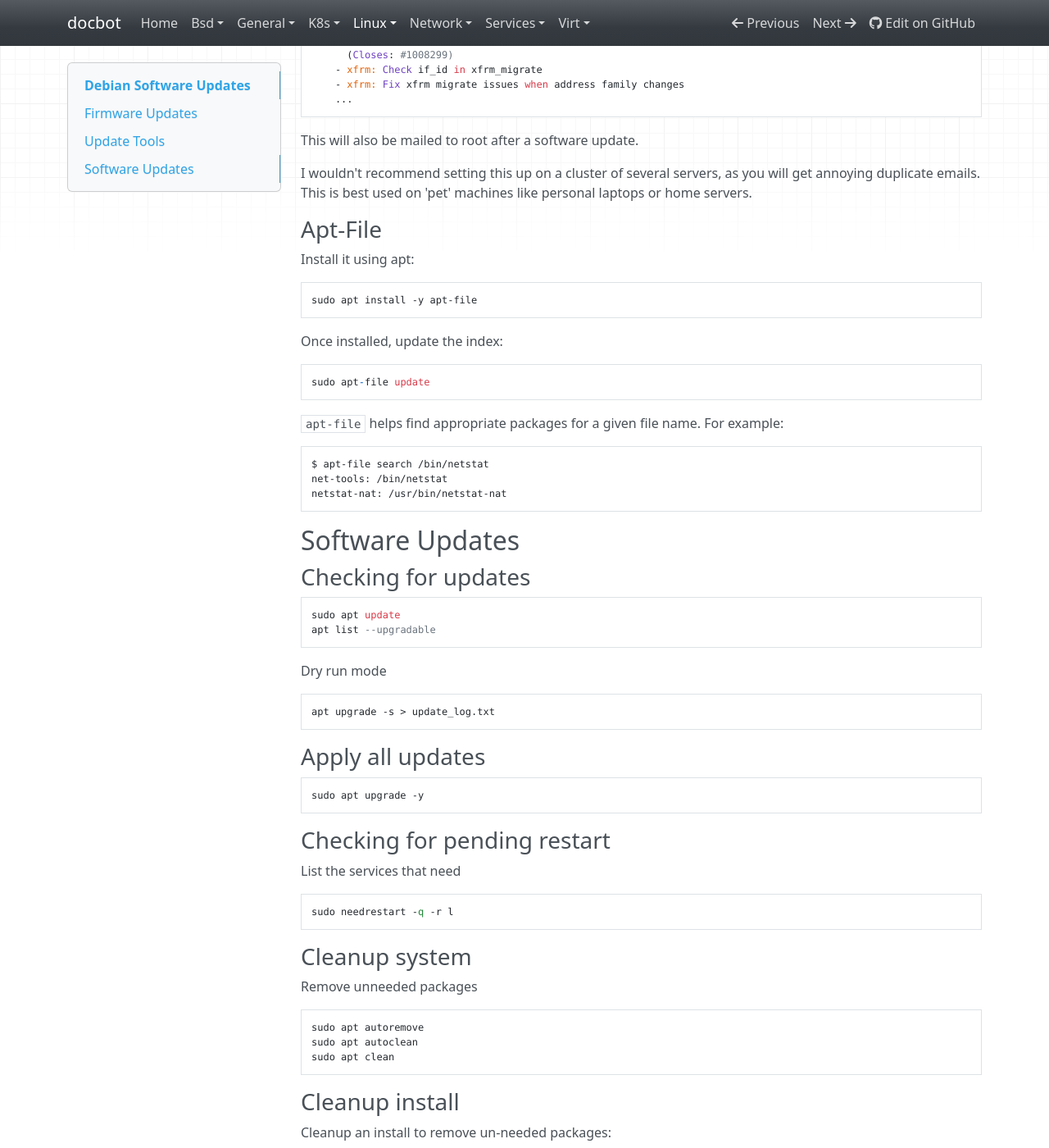
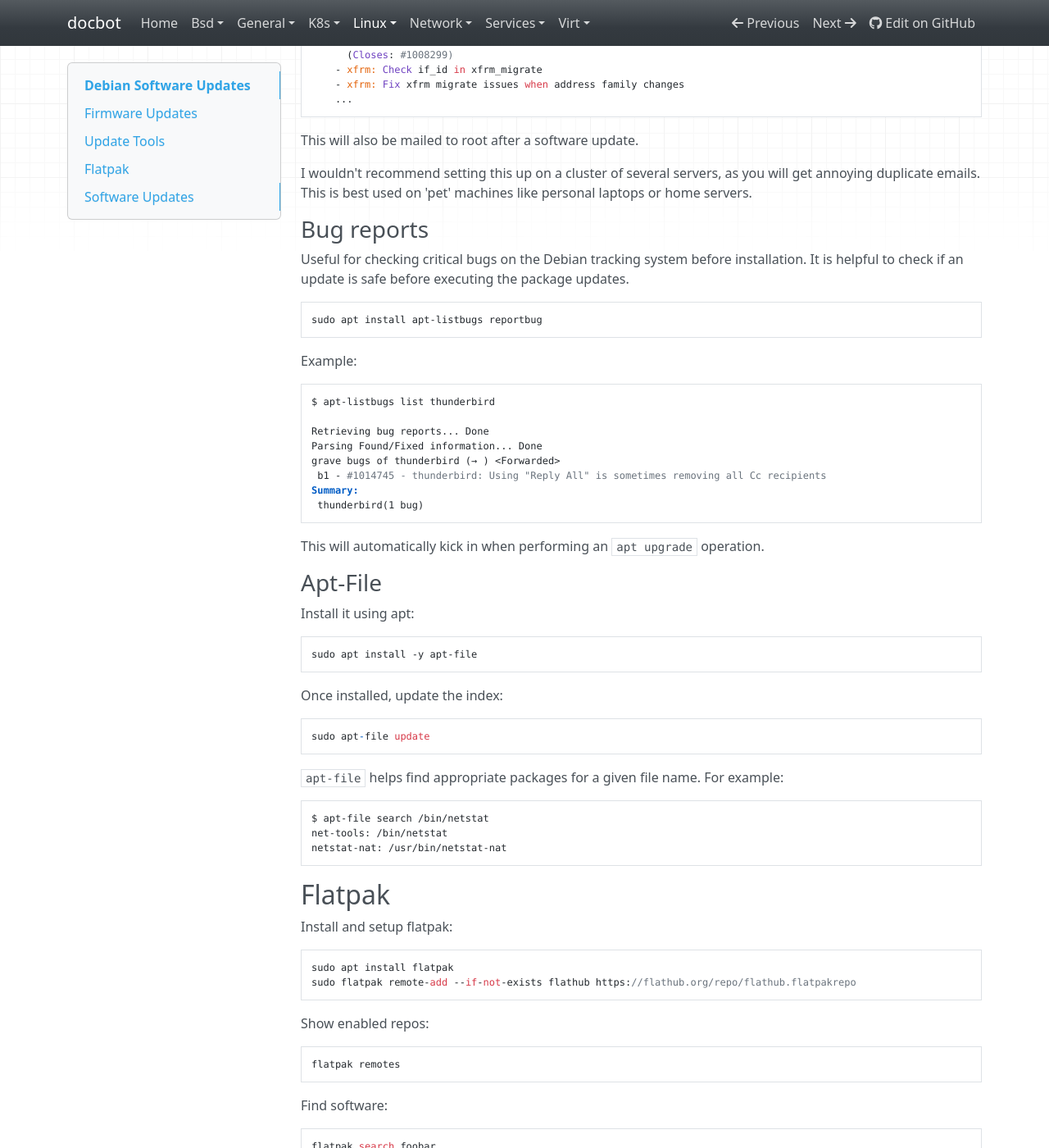
Before and after one commit to noahbailey/docbot, an MkDocs documentation site: the page built from docs/linux/debian-software.md, in a window 1280 px wide and 1400 px high, scrolled down 940 px. Shown: the whole window at 82% size. Built offline with MkDocs 1.6.1, drawn with Linux system fonts in a browser that asks for light colours; nearby versions of some CDN libraries; some of the changed text lies outside the part shown.

Commit message:
Update instructions for updating debian servers; add airplay server

````diff
--- a/docs/linux/debian-software.md
+++ b/docs/linux/debian-software.md
@@ -47,6 +47,27 @@ This will also be mailed to root after a software update.
 
 I wouldn't recommend setting this up on a cluster of several servers, as you will get annoying duplicate emails. This is best used on 'pet' machines like personal laptops or home servers.
 
+### Bug reports
+
+Useful for checking critical bugs on the Debian tracking system before installation. It is helpful to check if an update is safe before executing the package updates.
+
+    sudo apt install apt-listbugs reportbug
+
+Example:
+
+```
+$ apt-listbugs list thunderbird
+
+Retrieving bug reports... Done
+Parsing Found/Fixed information... Done
+grave bugs of thunderbird (→ ) <Forwarded>
+ b1 - #1014745 - thunderbird: Using "Reply All" is sometimes removing all Cc recipients
+Summary:
+ thunderbird(1 bug)
+```
+
+This will automatically kick in when performing an `apt upgrade` operation.
+
 ### Apt-File
 
 Install it using apt:
@@ -64,6 +85,25 @@ $ apt-file search /bin/netstat
 net-tools: /bin/netstat
 netstat-nat: /usr/bin/netstat-nat
 ```
+
+## Flatpak
+
+Install and setup flatpak:
+
+    sudo apt install flatpak
+    sudo flatpak remote-add --if-not-exists flathub https://flathub.org/repo/flathub.flatpakrepo
+
+Show enabled repos:
+
+    flatpak remotes
+
+Find software:
+
+    flatpak search foobar
+
+Install software:
+
+    sudo flatpak install foobar
 
 ## Software Updates
 
````
Also changed, not shown: docs/linux/airplay.md (added, +40 -0 lines).
